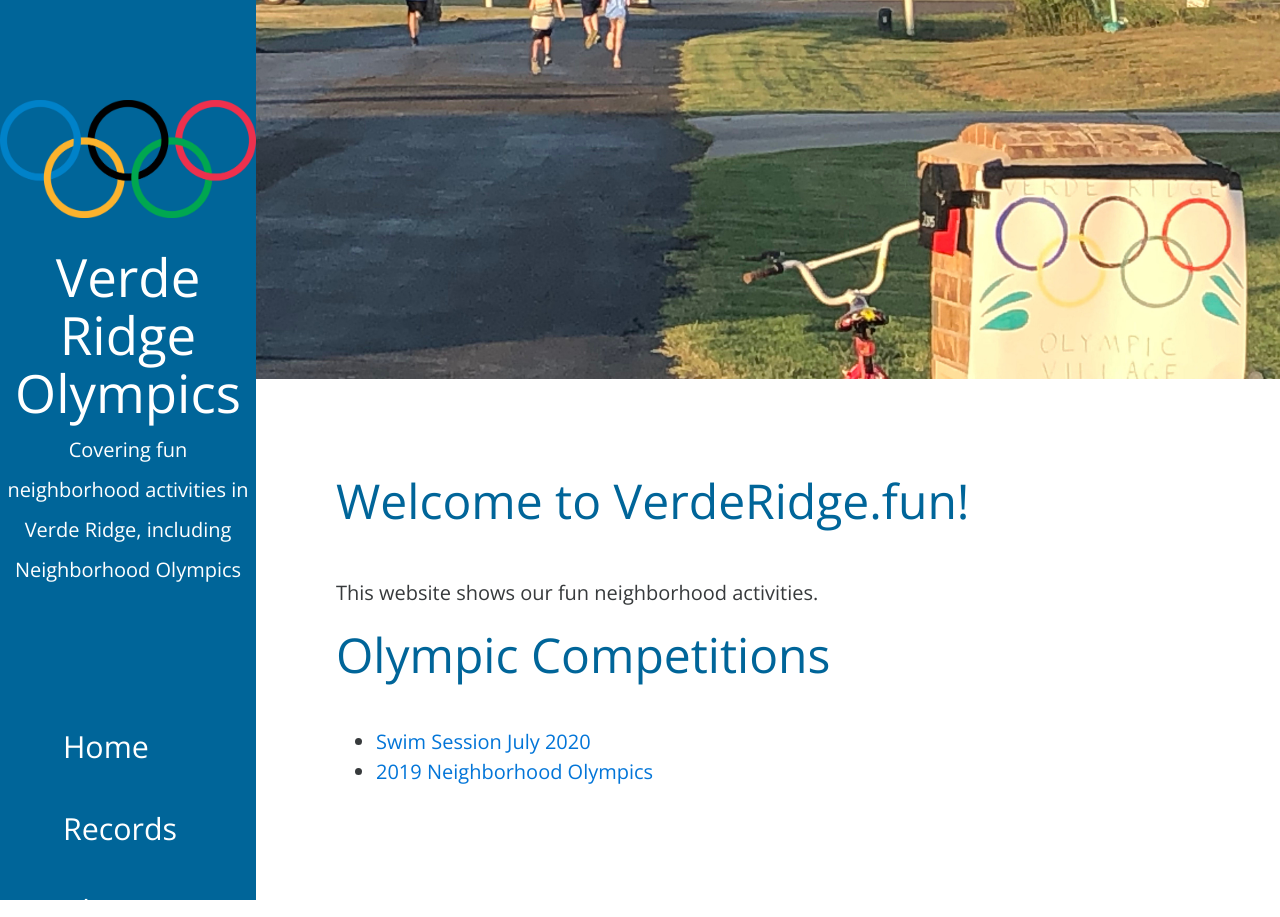
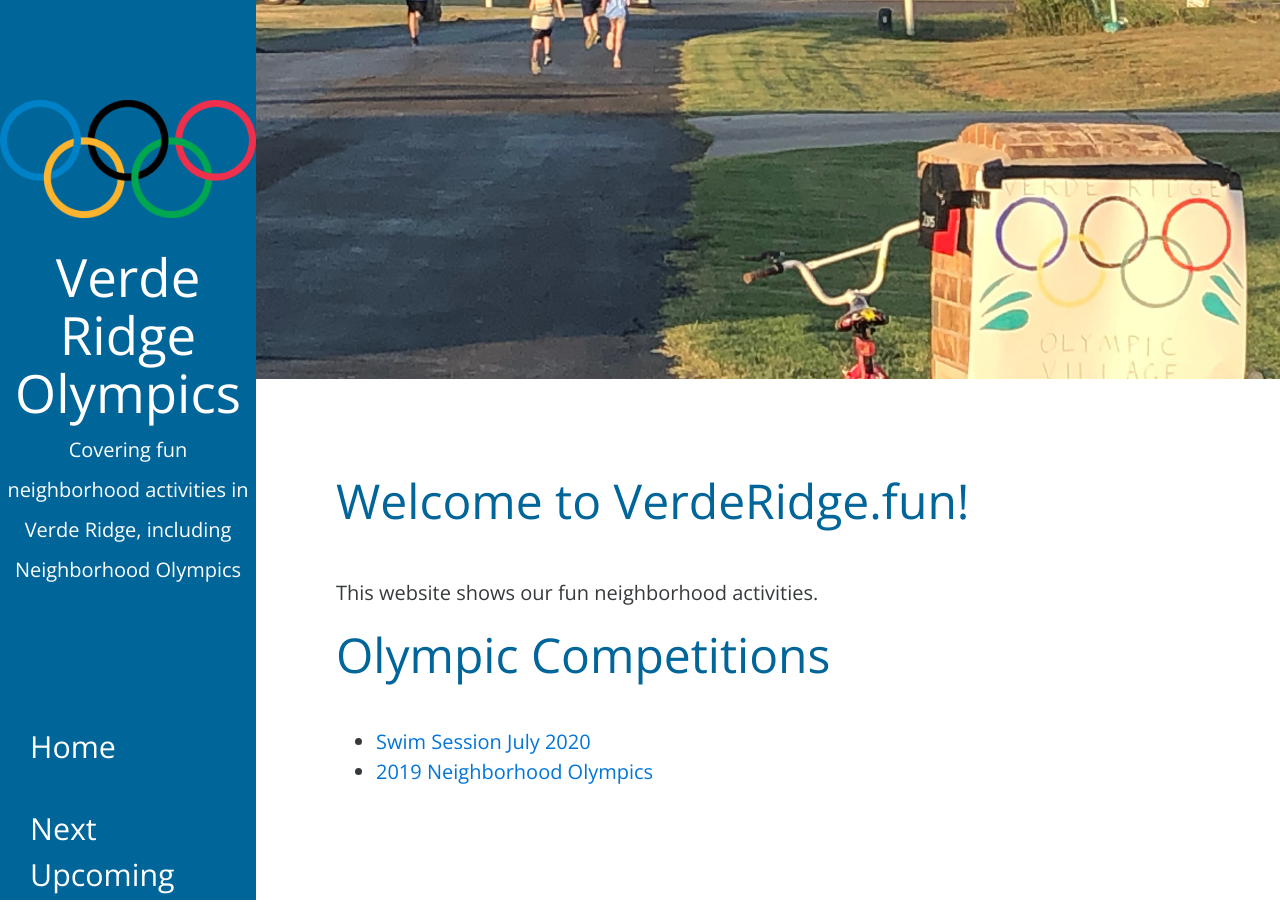
Before and after one commit to okielife/verderidge.fun, a Jekyll site: the page built from index.html, in a window 1280 px wide. Built offline with Jekyll 4.4.1, drawn with Linux system fonts in a browser that asks for light colours.

Commit message:
Added new page for the next upcoming event

```diff
--- a/_layouts/default.html
+++ b/_layouts/default.html
@@ -25,13 +25,16 @@
                 <nav class="tm-main-nav">
                     <ul class="tm-main-nav-ul">
                         <li class="tm-nav-item">
-                            <a href="/" class="tm-nav-item-link">Home</a>
+                            <a href="/" class="tm-nav-item-link"><b>Home</b></a>
                         </li>
                         <li class="tm-nav-item">
-                            <a href="/records/" class="tm-nav-item-link">Records</a>
+                            <a href="/upcoming/" class="tm-nav-item-link"><b>Next Upcoming Event</b></a>
                         </li>
                         <li class="tm-nav-item">
-                            <a href="/about/" class="tm-nav-item-link">About Us</a>
+                            <a href="/records/" class="tm-nav-item-link"><b>Records</b></a>
+                        </li>
+                        <li class="tm-nav-item">
+                            <a href="/about/" class="tm-nav-item-link"><b>About Us</b></a>
                         </li>
                     </ul>
                 </nav>
```
Also changed, not shown: upcoming.html (added, +16 -0 lines).
